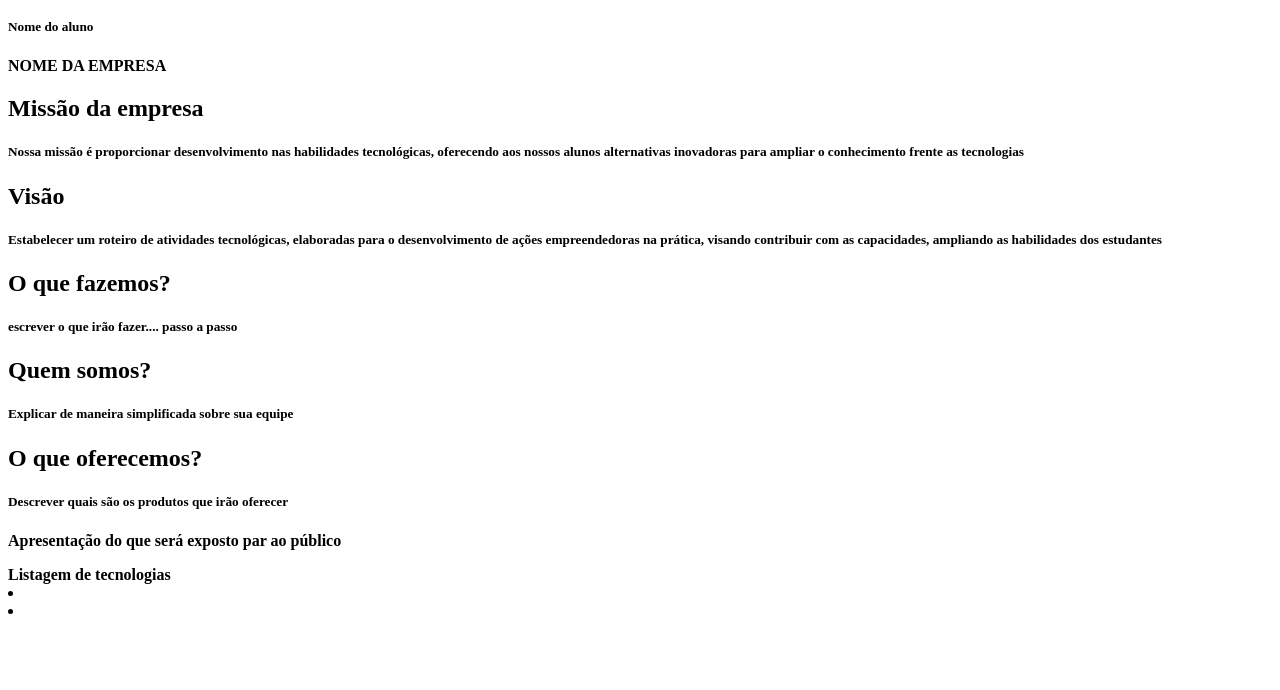
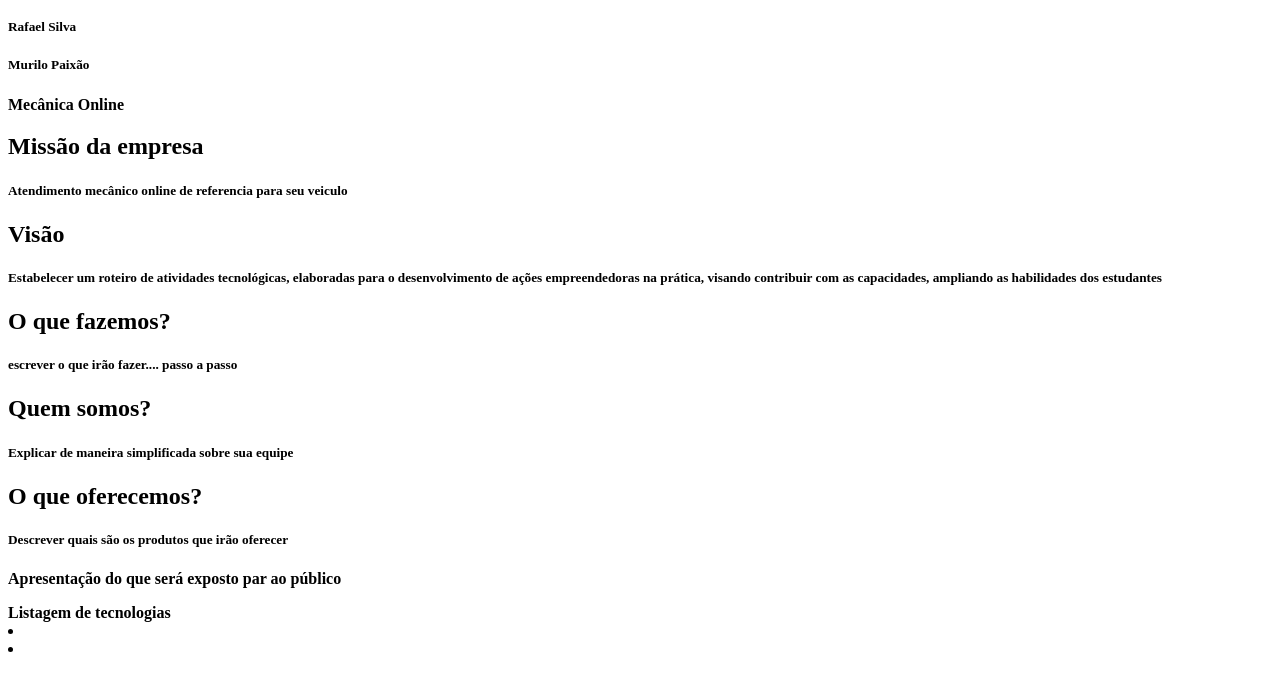
Before and after one commit to rafael9192silva/auxiliomecanico, a plain HTML site: page index.htm in a window 1280 px wide. Shown: the part 48-738 px from the top of the page. Drawn offline with Linux system fonts and the light colour scheme.

Commit message:
Update index.htm

```diff
--- a/index.htm
+++ b/index.htm
@@ -2,12 +2,13 @@
 
 <h1 align="center">PLANEJAMENTO</h1>
 
-<h5 align=”right”>Nome do aluno</h5>
+<h5 align=”right”>Rafael Silva</h5>
+<h5 align=”right”>Murilo Paixão</h5>
 
-<b>NOME DA EMPRESA<b>
+<b>Mecânica Online<b>
 
 <h2 align=”left”> <b> Missão da empresa</h2><b>
-<h5 align=“justify”> <p> Nossa missão é proporcionar desenvolvimento nas habilidades tecnológicas, oferecendo aos nossos alunos alternativas inovadoras para ampliar o conhecimento frente as tecnologias</h5>
+<h5 align=“justify”> <p>Atendimento mecânico online de referencia para seu veiculo</h5>
 
 <h2 align=”left”> <b>Visão</h2><b>
 <h5 align=“justify”> <p>Estabelecer um roteiro de atividades tecnológicas, elaboradas para o desenvolvimento de ações empreendedoras na prática, visando contribuir com as capacidades, ampliando as habilidades dos estudantes</h5>
```
